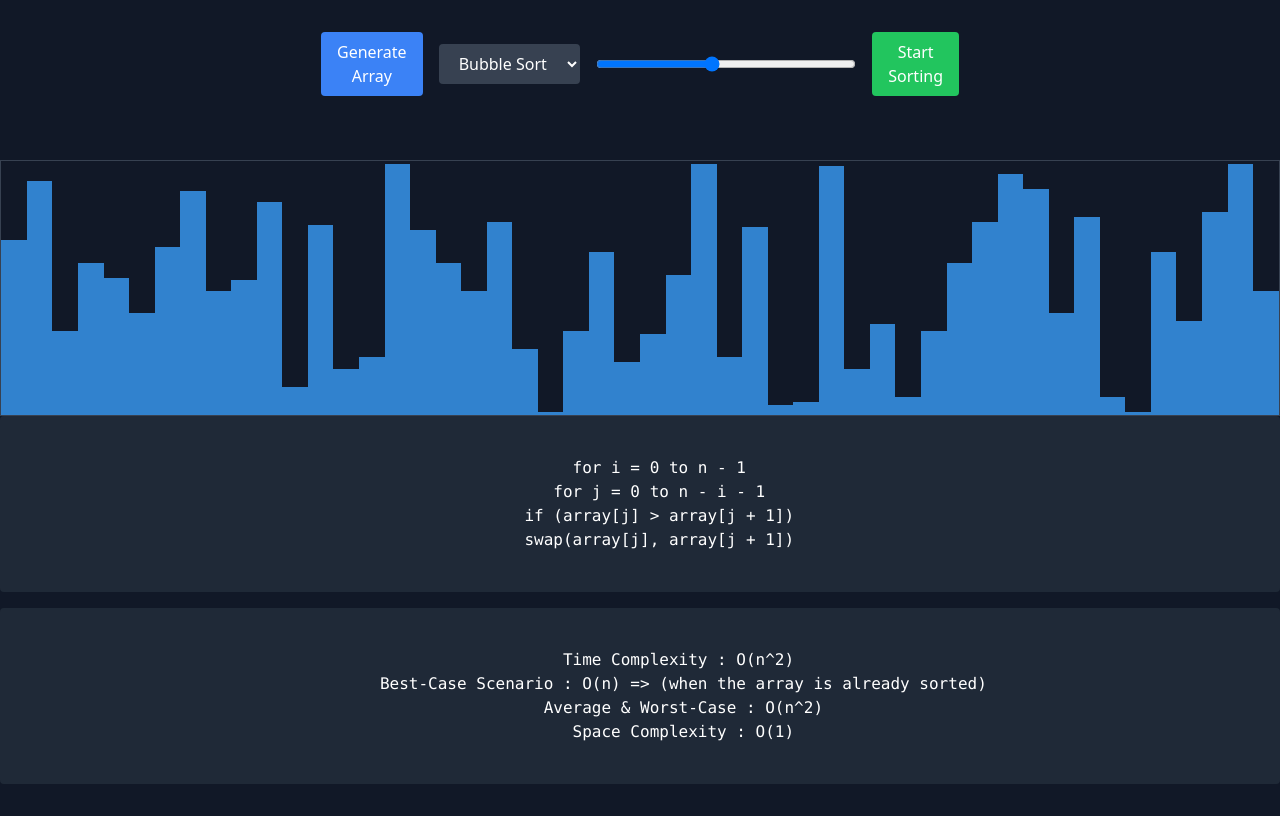
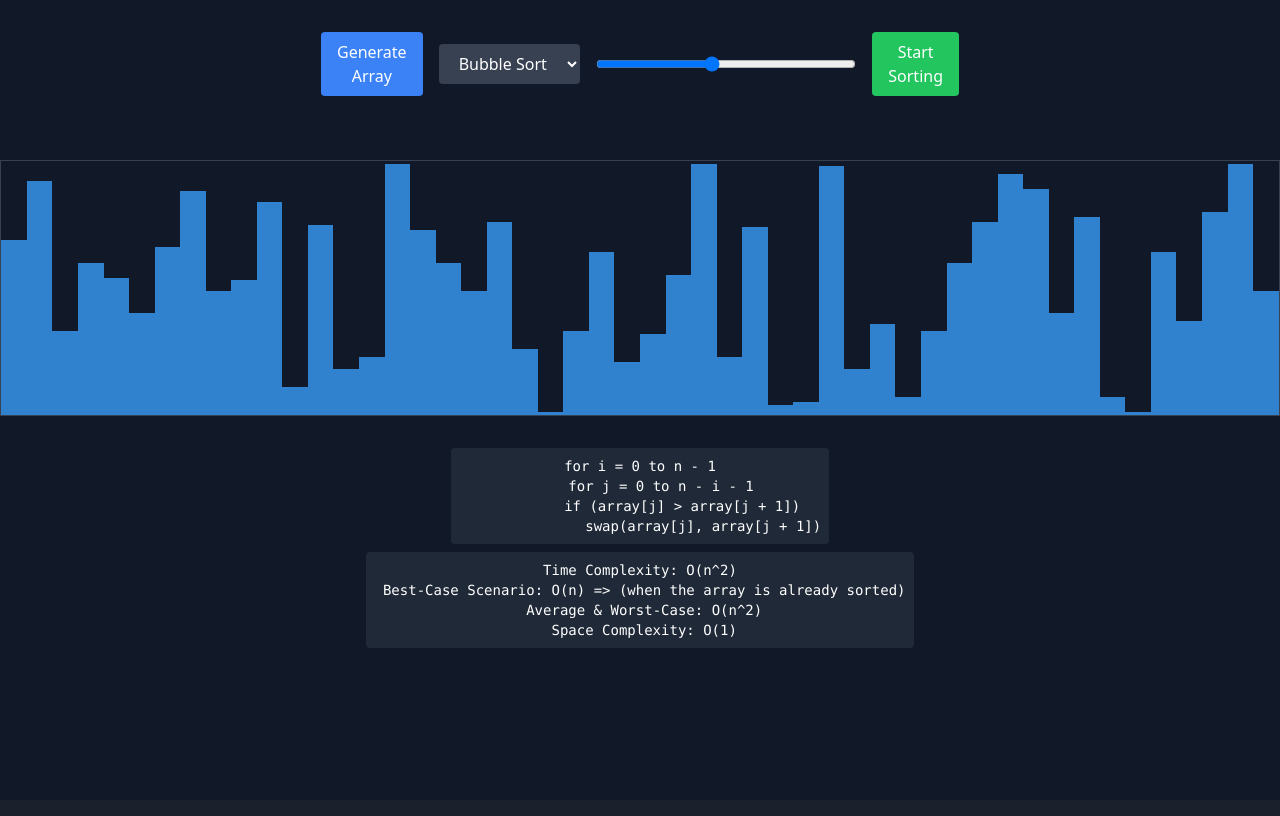
Before and after one commit to muhammadammar2/sorting-visualizer, a React (Create React App) app: page / in a window 1280 px wide. Built offline with nearby package versions, Linux system fonts and the light colour scheme.

Commit message:
perfect bubbleSort with details

```diff
--- a/src/App.tsx
+++ b/src/App.tsx
@@ -45,39 +45,33 @@ const App = () => {
 
   const algorithmInfo: Record<Algorithm, AlgorithmInfo> = {
     bubble: {
-      pseudocode: `
-    for i = 0 to n - 1
+      pseudocode: `for i = 0 to n - 1
      for j = 0 to n - i - 1
           if (array[j] > array[j + 1])
-    swap(array[j], array[j + 1])
-    `,
-      timeComplexity: `
-        Time Complexity : O(n^2)
-         Best-Case Scenario : O(n) => (when the array is already sorted)
-         Average & Worst-Case : O(n^2)
-         Space Complexity : O(1)
-      `,
+               swap(array[j], array[j + 1])`,
+      timeComplexity: `Time Complexity: O(n^2)
+ Best-Case Scenario: O(n) => (when the array is already sorted)
+ Average & Worst-Case: O(n^2)
+ Space Complexity: O(1)`,
     },
     merge: {
-      pseudocode: `
-      function mergeSort(arr)
+      pseudocode: `function mergeSort(arr)
      if length(arr) <= 1
           return arr
      mid = length(arr) / 2
      left = mergeSort(arr[0...mid])
      right = mergeSort(arr[mid...end])
-        return merge(left, right)
-    `,
-      timeComplexity: `
-        //here
-
-      `,
+     return merge(left, right)`,
+      timeComplexity: `Time Complexity: O(n log n)
+ Best-Case Scenario: O(n log n)
+ Average & Worst-Case: O(n log n)
+ Space Complexity: O(n)`,
     },
     // add other algorithms here
   };
 
   return (
-    <div className="App bg-gray-900 text-white min-h-screen flex flex-col items-center pt-8">
+    <div className="App bg-gray-900 text-white min-h-screen flex flex-col items-center pt-8 overflow-hidden">
       <ControlPanel
         generateArray={generateArray}
         setAlgorithm={setAlgorithm}
@@ -89,12 +83,11 @@ const App = () => {
         swappingIndices={swappingIndices}
         className="mt-8"
       />
-
-      <div className="w-full text-center mb-8">
-        <pre className="bg-gray-800 p-4 rounded whitespace-pre">
+      <div className="w-full text-center mb-4 flex flex-col items-center mt-8">
+        <pre className="bg-gray-800 p-2 rounded whitespace-pre text-sm">
           {algorithmInfo[algorithm]?.pseudocode || "Pseudocode not available"}
         </pre>
-        <pre className="bg-gray-800 p-4 rounded whitespace-pre mt-4">
+        <pre className="bg-gray-800 p-2 rounded whitespace-pre text-sm mt-2">
           {algorithmInfo[algorithm]?.timeComplexity ||
             "Time Complexity not available"}
         </pre>
```
Lines whose indentation alone changed are shown as unchanged.
